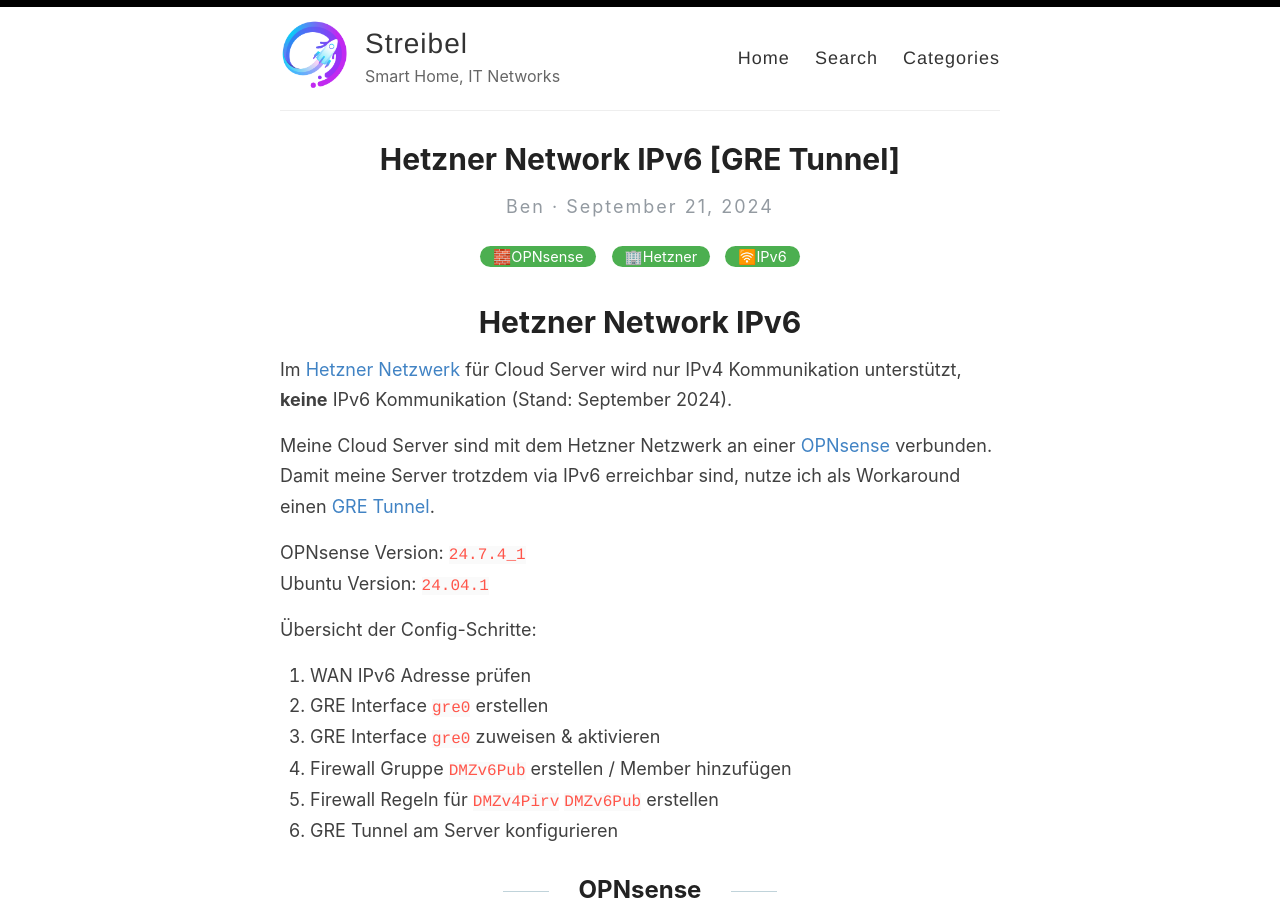
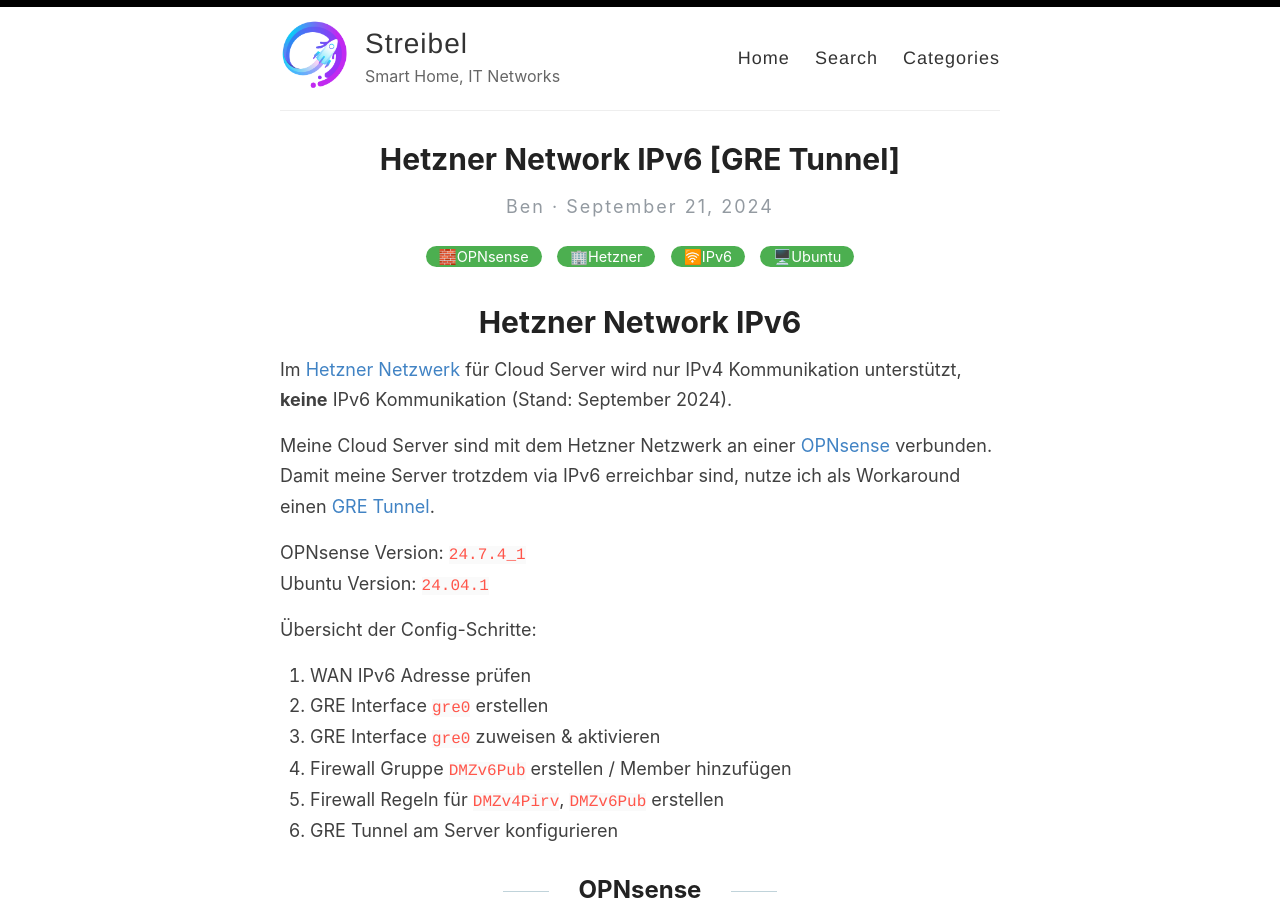
Before and after one commit to Slinx05/slinx05.github.io_old, a Jekyll site: the page built from _posts/2024-09-21-hetzner-ipv6-gre-tunnel.md, in a window 1280 px wide and 900 px high. Built offline with Jekyll 4.4.1, drawn with Linux system fonts in a browser that asks for light colours; comment, search, counter and statistics services are not loaded.

Commit message:
Update 2024-09-21-hetzner-ipv6-gre-tunnel.md

```diff
--- a/_posts/2024-09-21-hetzner-ipv6-gre-tunnel.md
+++ b/_posts/2024-09-21-hetzner-ipv6-gre-tunnel.md
@@ -1,8 +1,8 @@
 ---
 layout: post
 title:  Hetzner Network IPv6 [GRE Tunnel]
-categories: [🧱OPNsense, 🏢Hetzner, 🛜IPv6]
-excerpt: Im Hetzner Netzwerk für Cloud Server wird nur IPv4 Kommunikation unterstützt,keine IPv6 Kommunikation.
+categories: [🧱OPNsense, 🏢Hetzner, 🛜IPv6, 🖥️Ubuntu]
+excerpt: Im Hetzner Netzwerk für Cloud Server wird nur IPv4 Kommunikation unterstützt, keine IPv6 Kommunikation.
 ---
 
 # Hetzner Network IPv6
@@ -21,7 +21,7 @@
 2. GRE Interface `gre0` erstellen
 3. GRE Interface `gre0` zuweisen & aktivieren
 4. Firewall Gruppe `DMZv6Pub` erstellen / Member hinzufügen
-5. Firewall Regeln für `DMZv4Pirv` `DMZv6Pub` erstellen
+5. Firewall Regeln für `DMZv4Pirv`, `DMZv6Pub` erstellen
 6. GRE Tunnel am Server konfigurieren
 
 ## OPNsense
```
